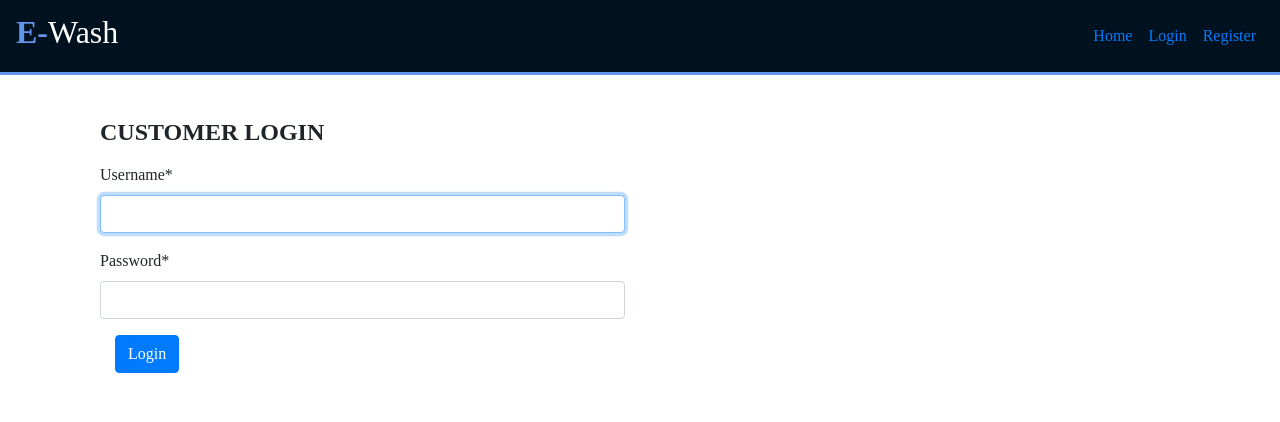
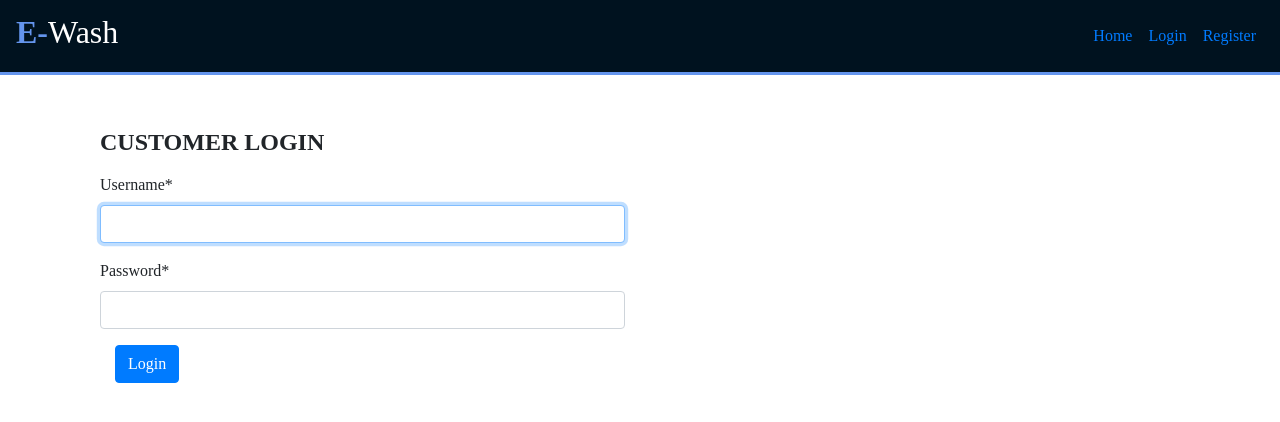
Before and after one commit to okoisorjr/waterboard, a Django app: page /login?next=/installation-fee/ in a window 1280 px wide. Shown: the top 422 px of the page. Run offline with Django 3.2, Linux system fonts and the light colour scheme; parts of the project's set-up code (start-up, migrations or seed data) failed here and were passed over; some libraries are stand-ins or nearby versions.

Commit message:
modify template margin and uncomment code in installation fee task

```diff
--- a/project/tasks.py
+++ b/project/tasks.py
@@ -8,8 +8,8 @@ from .models import User
 def send_installation_fee_paid_mail(user_id):
 
     user = User.objects.get(id=user_id)
-    # user.paid_installment_fee = True
-    # user.save()
+    user.paid_installment_fee = True
+    user.save()
     subject = f"PAYMENT FOR INSTALLATION SUCCESSFUL"
     return send_email(
         subject=subject, to_email=[user.email],
--- a/project/templates/base.html
+++ b/project/templates/base.html
@@ -42,7 +42,7 @@
 		}
 
 		.matp{
-			margin-top:70px;
+			margin-top:80px;
 		}
 
 		.section{
@@ -110,6 +110,8 @@
     	</div>
 	</nav>
 
+
+	<div class="matp">
 		<div class="container">
 			<!--alerts-->
 			{% if messages %}
@@ -127,10 +129,11 @@
 			</div>
 			{%endif%}
 
-
 			{% block content %}
 
 			{% endblock %}
+
+	</div>
 
 	<!--Start of Tawk.to Script-->
 <script type="text/javascript">
--- a/project/templates/project/checkout.html
+++ b/project/templates/project/checkout.html
@@ -2,7 +2,7 @@
 {% load static %}
 {% load humanize %}
 {% block content %}
-<div class="container matp">
+<div class="container">
     <div class="clear-top"></div>
     <div class="col-md-6 order-md-2 mt-5 mb-4 mx-auto">
         <h4 class="d-flex justify-content-between align-items-center mb-3">
--- a/project/templates/project/dashboard.html
+++ b/project/templates/project/dashboard.html
@@ -1,7 +1,7 @@
 {% extends 'base.html'%}
 {% load static %}
 {% block content %}
-<div class="container matp">
+<div class="container">
 	<div class="row">
 		<div class="col-lg-12">
 			<div class="card">
--- a/project/templates/project/index.html
+++ b/project/templates/project/index.html
@@ -1,7 +1,7 @@
 {% include 'base.html' %}
 {% load static %}
 {% block content%}
-		<div class="container-fluid section matp">
+		<div class="container-fluid section">
 			<p class="lead">We deliver you  amazing customer support and daily delivery
 				Lorem ipsum dolor sit amet, consectetur adipisicing elit, sed do eiusmod
 				tempor incididunt ut labore et dolore magna aliqua. Ut enim ad minim veniam,
--- a/project/templates/project/installation.html
+++ b/project/templates/project/installation.html
@@ -2,7 +2,7 @@
 {% load static %}
 {% load humanize %}
 {% block content %}
-<div class="container matp">
+<div class="container">
     <div class="clear-top"></div>
     <div class="col-md-6 order-md-2 mt-5 mb-4 mx-auto">
         <h4 class="d-flex justify-content-between align-items-center mb-3">
--- a/project/templates/project/login.html
+++ b/project/templates/project/login.html
@@ -1,7 +1,7 @@
 {% include 'base.html' %}
 
 {% block content %}
-	<div class="card matp">
+	<div class="card">
 		<div class="card-title">
 			<h1 class="text-center">Sign In!</h1>
 		</div>
--- a/project/templates/registration/login.html
+++ b/project/templates/registration/login.html
@@ -7,7 +7,7 @@
 
 
 <div role="main" class="main">
-    <div class="container matp">
+    <div class="container">
 
         <div class="row">
             <div class="col">
--- a/project/templates/registration/register.html
+++ b/project/templates/registration/register.html
@@ -5,7 +5,7 @@
 
 {% block content %}
 
-<div class="container matp">
+<div class="container">
     <fieldset class="w-50 mr-auto ml-auto border">
         <legend class="text-center font-weight-bold mt-5"> User Registration </legend>
         <div class="container p-4">
```
Lines whose indentation alone changed are shown as unchanged.
